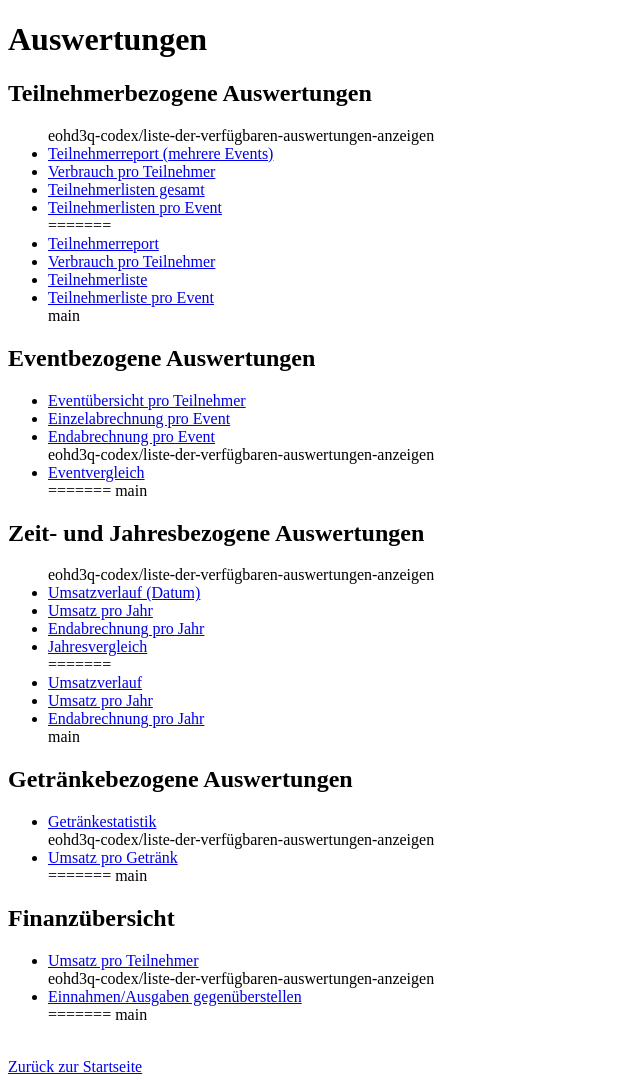
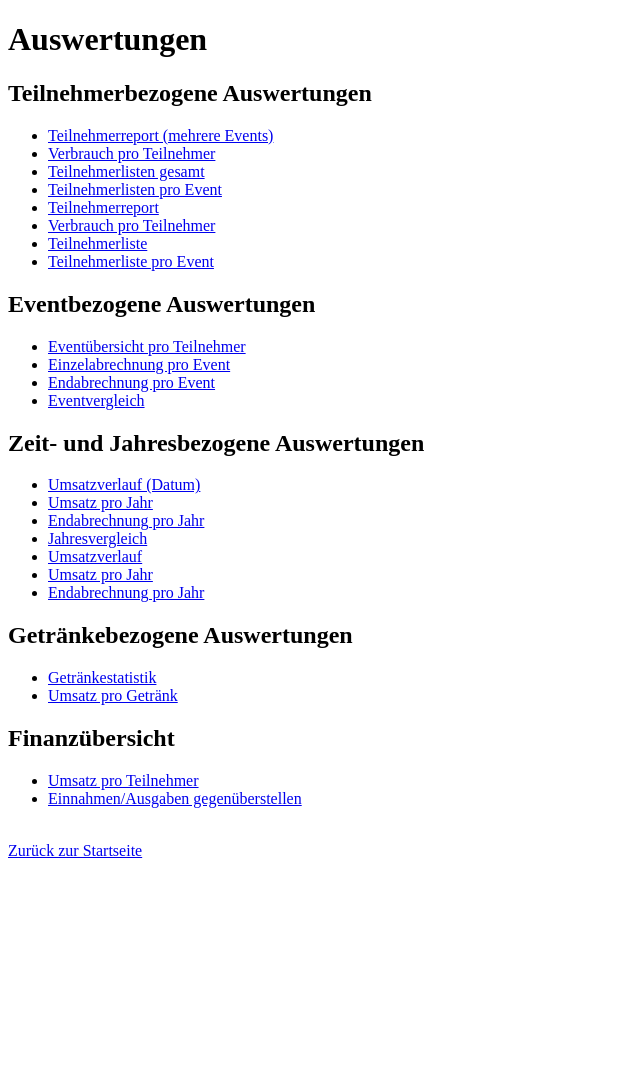
Before and after one commit to goksche/Kassensystem, a Flask app: page /auswertungen in a window 1280 px wide. Shown: the whole page, without its empty margins (0-640 px from the left). After the commit the page ends 858 px from the top, so only its background shows below. Run offline with Flask 3, Linux system fonts and the light colour scheme.

Commit message:
v2.4 – MVP Komplett Grundgerüst

```diff
--- a/app/templates/auswertungen_overview.html
+++ b/app/templates/auswertungen_overview.html
@@ -9,17 +9,14 @@
 
     <h2>Teilnehmerbezogene Auswertungen</h2>
     <ul>
-eohd3q-codex/liste-der-verfügbaren-auswertungen-anzeigen
         <li><a href="{{ url_for('teilnehmer_report') }}">Teilnehmerreport (mehrere Events)</a></li>
         <li><a href="{{ url_for('verbrauch_pro_teilnehmer') }}">Verbrauch pro Teilnehmer</a></li>
         <li><a href="{{ url_for('teilnehmerliste') }}">Teilnehmerlisten gesamt</a></li>
         <li><a href="{{ url_for('teilnehmerliste_pro_event') }}">Teilnehmerlisten pro Event</a></li>
-=======
         <li><a href="{{ url_for('teilnehmer_report') }}">Teilnehmerreport</a></li>
         <li><a href="{{ url_for('verbrauch_pro_teilnehmer') }}">Verbrauch pro Teilnehmer</a></li>
         <li><a href="{{ url_for('teilnehmerliste') }}">Teilnehmerliste</a></li>
         <li><a href="{{ url_for('teilnehmerliste_pro_event') }}">Teilnehmerliste pro Event</a></li>
-main
     </ul>
 
     <h2>Eventbezogene Auswertungen</h2>
@@ -27,42 +24,30 @@ main
         <li><a href="{{ url_for('event_uebersicht') }}">Eventübersicht pro Teilnehmer</a></li>
         <li><a href="{{ url_for('einzelabrechnung_event') }}">Einzelabrechnung pro Event</a></li>
         <li><a href="{{ url_for('endabrechnung_event') }}">Endabrechnung pro Event</a></li>
-eohd3q-codex/liste-der-verfügbaren-auswertungen-anzeigen
         <li><a href="{{ url_for('eventvergleich') }}">Eventvergleich</a></li>
-=======
-  main
     </ul>
 
     <h2>Zeit- und Jahresbezogene Auswertungen</h2>
     <ul>
-eohd3q-codex/liste-der-verfügbaren-auswertungen-anzeigen
         <li><a href="{{ url_for('umsatzverlauf') }}">Umsatzverlauf (Datum)</a></li>
         <li><a href="{{ url_for('umsatz_pro_jahr') }}">Umsatz pro Jahr</a></li>
         <li><a href="{{ url_for('endabrechnung_jahr') }}">Endabrechnung pro Jahr</a></li>
         <li><a href="{{ url_for('jahresvergleich') }}">Jahresvergleich</a></li>
-=======
         <li><a href="{{ url_for('umsatzverlauf') }}">Umsatzverlauf</a></li>
         <li><a href="{{ url_for('umsatz_pro_jahr') }}">Umsatz pro Jahr</a></li>
         <li><a href="{{ url_for('endabrechnung_jahr') }}">Endabrechnung pro Jahr</a></li>
-main
     </ul>
 
     <h2>Getränkebezogene Auswertungen</h2>
     <ul>
         <li><a href="{{ url_for('getraenkestatistik') }}">Getränkestatistik</a></li>
-eohd3q-codex/liste-der-verfügbaren-auswertungen-anzeigen
         <li><a href="{{ url_for('umsatz_getraenk') }}">Umsatz pro Getränk</a></li>
-=======
-main
     </ul>
 
     <h2>Finanzübersicht</h2>
     <ul>
         <li><a href="{{ url_for('umsatz_pro_teilnehmer') }}">Umsatz pro Teilnehmer</a></li>
-eohd3q-codex/liste-der-verfügbaren-auswertungen-anzeigen
         <li><a href="{{ url_for('finanzuebersicht') }}">Einnahmen/Ausgaben gegenüberstellen</a></li>
-=======
-main
     </ul>
 
     <br><a href="{{ url_for('index') }}">Zurück zur Startseite</a>
```
